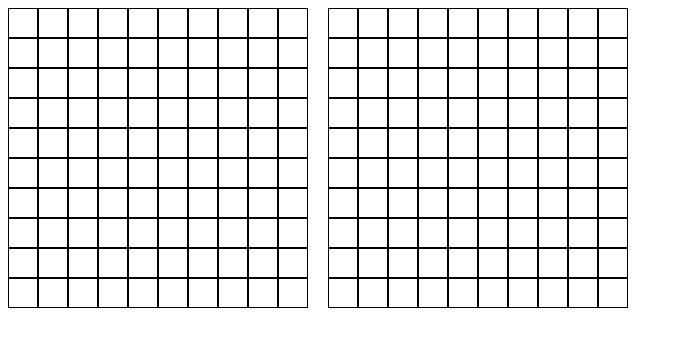
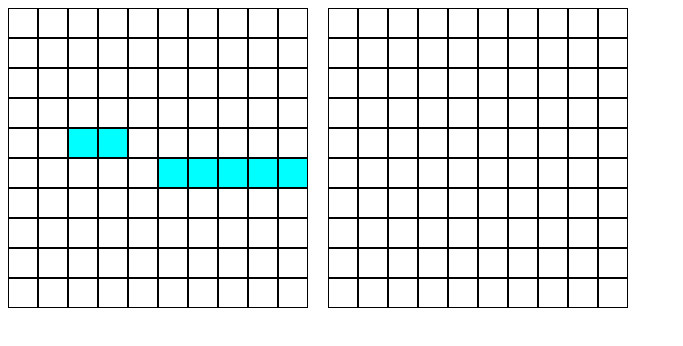
Before and after one commit to RedPho/Battleship, a website: page index.html in a window 1280 px wide. Shown: the whole page, without its empty margins (0-683 px from the left). Drawn offline with Linux system fonts and the light colour scheme.

Commit message:
Place ships in UI function

```diff
--- a/scripts.js
+++ b/scripts.js
@@ -131,6 +131,16 @@ function Gameboard() {
     return true;
   }
 
+  function placeShipsInUI() {
+    let ships = [carrier, battleship, destroyer, submarine, patrolBoat];
+    for (let i = 0; i < ships.length; i++) {
+      for (let j = 0; j < ships[i].coords.length; j++) {
+        let placedSquare = document.getElementById(`p${ships[i].coords[j][0]}${ships[i].coords[j][1]}`)
+        placedSquare.classList.add("placed");
+      }
+    }
+  }
+
   return {
     carrier,
     battleship,
@@ -146,14 +156,16 @@ function Gameboard() {
     allPlacedCoords,
     receiveAttack,
     hitted,
-    allSunk
+    allSunk,
+    placeShipsInUI
   }
 }
 
-let playerBoard = document.querySelector(".player-gameboard");
-let computerBoard = document.querySelector(".computer-gameboard");
+
 
 function createGameboards() {
+  let playerBoard = document.querySelector(".player-gameboard");
+  let computerBoard = document.querySelector(".computer-gameboard");
   for (let i = 0; i < 10; i++) {
     for (let j = 0; j < 10; j++) {
       let newComputerDiv = document.createElement("div");
@@ -162,7 +174,6 @@ function createGameboards() {
       let newPlayerDiv = document.createElement("div");
       newPlayerDiv.classList.add("square");
       newPlayerDiv.setAttribute("id", `p${j}${i}`)
-
       computerBoard.appendChild(newComputerDiv);
       playerBoard.appendChild(newPlayerDiv);
     }
@@ -170,3 +181,7 @@ function createGameboards() {
 }
 
 createGameboards();
+let playerBoard = new Gameboard();
+playerBoard.placePatrolBoat([2, 4], "X");
+playerBoard.placeCarrier([5, 5], "X");
+playerBoard.placeShipsInUI();
--- a/styles.css
+++ b/styles.css
@@ -12,3 +12,7 @@ body {
   display: flex;
   gap: 20px;
 }
+
+.placed {
+  background-color: aqua;
+}
```
